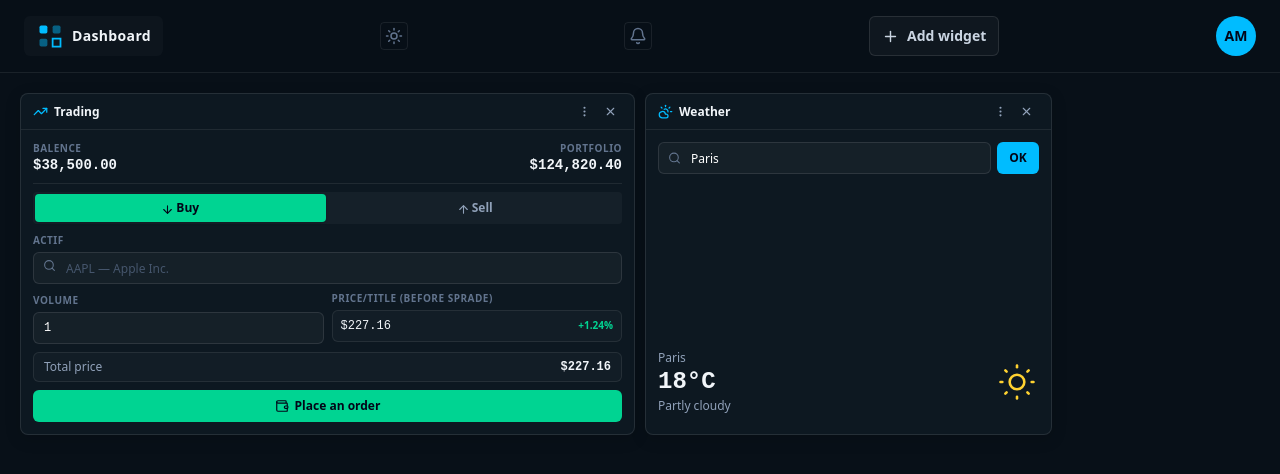
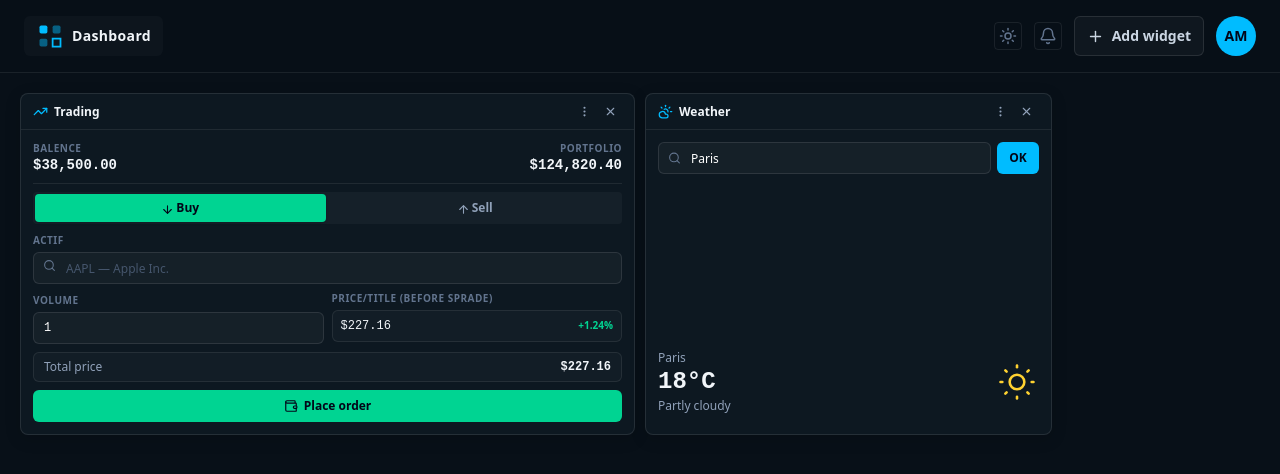
Before and after one commit to Victor-ripert/dashboard-victor.ripert, a React (Vite) app in the folder frontend/: page / in a window 1280 px wide. Shown: the top 474 px of the page. Built offline with nearby package versions, Linux system fonts and the light colour scheme; a web font is replaced by a local one.

Commit message:
remove: dist

```diff
--- a/frontend/src/components/layout/Header.jsx
+++ b/frontend/src/components/layout/Header.jsx
@@ -8,10 +8,12 @@ export default function Header({ dark, onToggleTheme, onOpenWidgets }) {
         <div className="flex min-h-10 items-center rounded-md bg-white/[0.025] px-3" aria-label="Dashboard">
           <Brand />
         </div>
-        <button className="icon-btn border border-white/8" onClick={onToggleTheme} aria-label="Toggle color theme">{dark ? <Sun size={18} /> : <Moon size={18} />}</button>
-        <button className="icon-btn border border-white/8" aria-label="Notifications"><Bell size={18} /></button>
-        <button onClick={onOpenWidgets} className="inline-flex min-h-10 items-center gap-2 rounded-md border border-white/10 bg-white/[0.035] px-3 text-sm font-semibold text-slate-300 hover:bg-white/[0.07] hover:text-white"><Plus size={17} /> <span className="hidden sm:inline">Add widget</span></button>
-        <button className="grid size-10 place-items-center rounded-full bg-sky-400 text-sm font-bold text-slate-950" aria-label="User profile">AM</button>
+        <div className="flex items-center gap-3">
+          <button className="icon-btn border border-white/8" onClick={onToggleTheme} aria-label="Toggle color theme">{dark ? <Sun size={18} /> : <Moon size={18} />}</button>
+          <button className="icon-btn border border-white/8" aria-label="Notifications"><Bell size={18} /></button>
+          <button onClick={onOpenWidgets} className="inline-flex min-h-10 items-center gap-2 rounded-md border border-white/10 bg-white/[0.035] px-3 text-sm font-semibold text-slate-300 hover:bg-white/[0.07] hover:text-white"><Plus size={17} /> <span className="hidden sm:inline">Add widget</span></button>
+          <button className="grid size-10 place-items-center rounded-full bg-sky-400 text-sm font-bold text-slate-950" aria-label="User profile">AM</button>
+        </div>
       </nav>
     </header>
   );
--- a/frontend/src/components/widgets/TradingWidget.jsx
+++ b/frontend/src/components/widgets/TradingWidget.jsx
@@ -1,6 +1,7 @@
 import { useMemo, useState } from "react";
-import { ArrowDown, ArrowUp, Search, Wallet } from "lucide-react";
+import { ArrowDown, ArrowUp, Loader2, Search, Wallet } from "lucide-react";
 import { assets } from "../../data/demoData";
+import { tradingApi } from "../../api/services";
 
 export default function TradingWidget() {
   const [side, setSide] = useState("buy");
@@ -8,13 +9,39 @@ export default function TradingWidget() {
   const [selected, setSelected] = useState(assets[0]);
   const [quantity, setQuantity] = useState("1");
   const [message, setMessage] = useState("");
+  const [isError, setIsError] = useState(false);
+  const [loading, setLoading] = useState(false);
   const filtered = assets.filter((asset) => `${asset.symbol} ${asset.name}`.toLowerCase().includes(query.toLowerCase()));
   const total = useMemo(() => selected.price * Math.max(Number(quantity) || 0, 0), [selected, quantity]);
 
-  function choose(asset) { setSelected(asset); setQuery(""); setMessage(""); }
-  function submit(event) {
+  function choose(asset) {
+    setSelected(asset);
+    setQuery("");
+    setMessage("");
+    setIsError(false);
+  }
+
+  async function submit(event) {
     event.preventDefault();
-    setMessage(`${side === "buy" ? "Buy" : "Sell"} order prepared: ${quantity || 0} ${selected.symbol}`);
+    setLoading(true);
+    setMessage("");
+    setIsError(false);
+
+    try {
+      const payload = {
+        symbol: selected.symbol,
+        side,
+        quantity: Number(quantity) || 0,
+        price: selected.price,
+      };
+      const response = await tradingApi.createOrder(payload);
+      setMessage(response?.message || `${side === "buy" ? "Buy" : "Sell"} order placed: ${quantity || 0} ${selected.symbol}`);
+    } catch (err) {
+      setIsError(true);
+      setMessage(err.message || "Failed to place order");
+    } finally {
+      setLoading(false);
+    }
   }
 
   return (
@@ -110,16 +137,26 @@ export default function TradingWidget() {
 
       <button
         type="submit"
-        className={`mt-2 flex h-8 w-full items-center justify-center rounded-md text-xs font-bold text-slate-950 transition active:scale-[.99] ${
+        disabled={loading}
+        className={`mt-2 flex h-8 w-full items-center justify-center rounded-md text-xs font-bold text-slate-950 transition active:scale-[.99] disabled:opacity-50 disabled:cursor-not-allowed ${
           side === "buy" ? "bg-emerald-400 hover:bg-emerald-300" : "bg-rose-400 hover:bg-rose-300"
         }`}
       >
-        <Wallet className="mr-1.5 inline" size={14} />
-        {"Place an order"}
+        {loading ? (
+          <Loader2 className="mr-1.5 inline animate-spin" size={14} />
+        ) : (
+          <Wallet className="mr-1.5 inline" size={14} />
+        )}
+        {loading ? "Placing order..." : "Place order"}
       </button>
 
       {message && (
-        <p className="mt-2 rounded bg-sky-400/10 p-1.5 text-[11px] text-sky-300" role="status">
+        <p
+          className={`mt-2 rounded p-1.5 text-[11px] ${
+            isError ? "bg-rose-400/10 text-rose-300 border border-rose-400/20" : "bg-sky-400/10 text-sky-300"
+          }`}
+          role="status"
+        >
           {message}
         </p>
       )}
```
Also changed, not shown: 3 other files (tests, documents, lock files or other folders).
